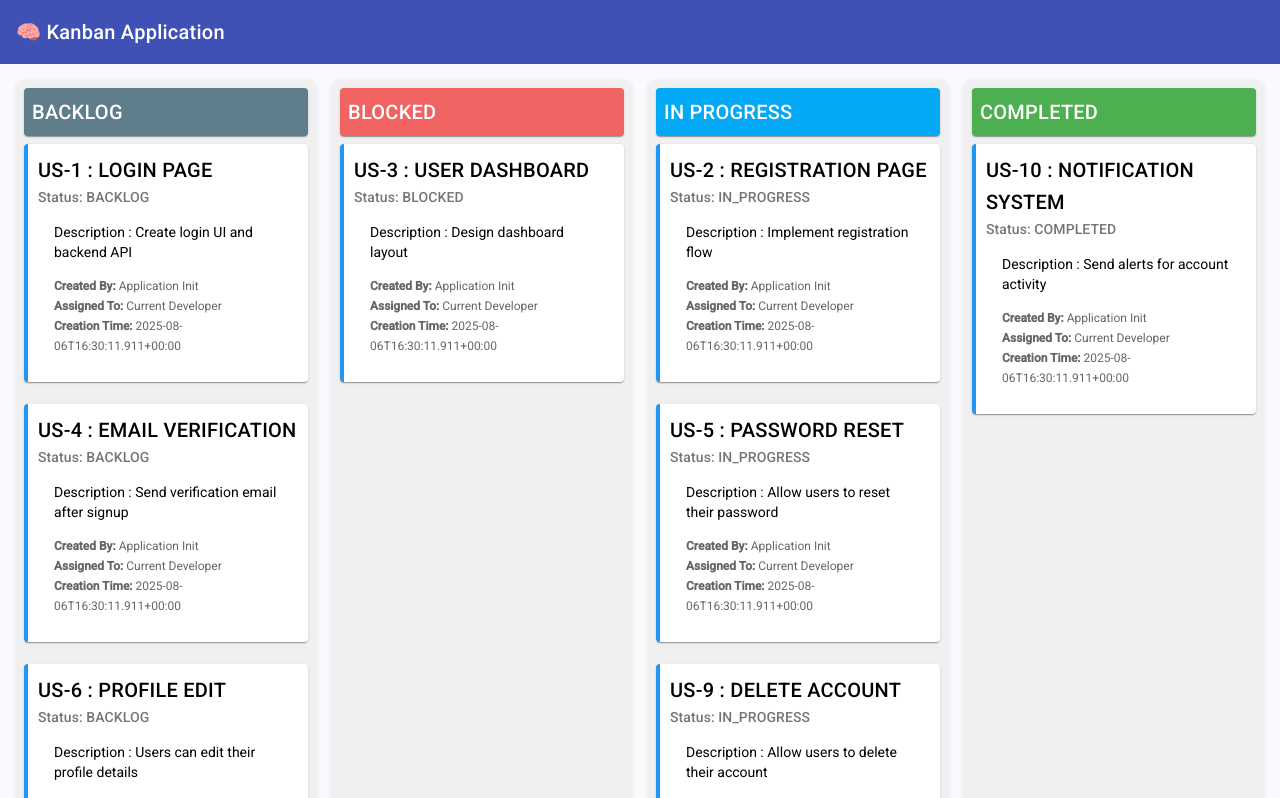
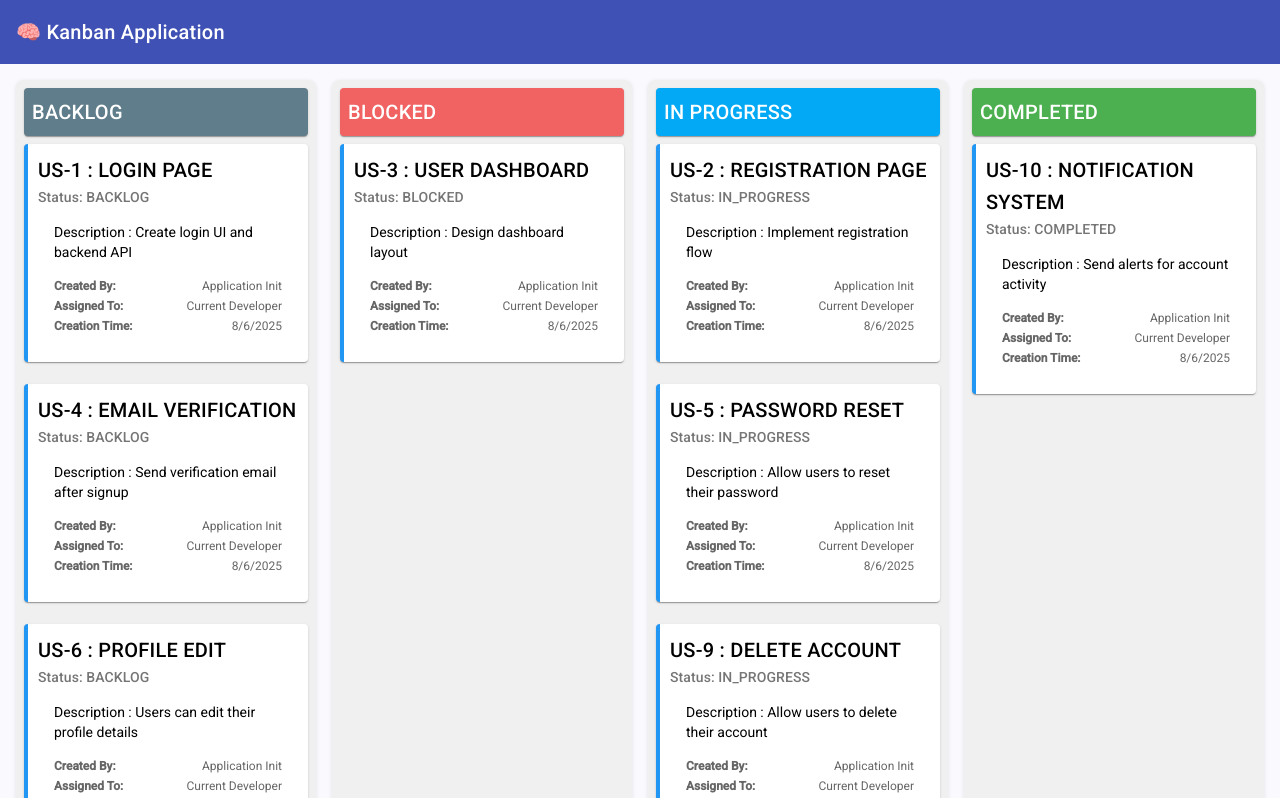
Before and after one commit to Himanshu-Koshti-lab/AngularKanBan, an Angular app: page / in a window 1280 px wide. Shown: the top 798 px of the page. Built offline with nearby package versions, Linux system fonts and the light colour scheme.

Commit message:
Status Fix and Date Fix in Board

```diff
--- a/src/app/component/card/card.css
+++ b/src/app/component/card/card.css
@@ -10,3 +10,9 @@
   color: #666;
   margin-top: 10px;
 }
+
+
+.meta-info{
+  display: flex;
+  justify-content: space-between;
+}
--- a/src/app/component/card/card.html
+++ b/src/app/component/card/card.html
@@ -4,9 +4,9 @@
   <mat-card-content>
     <p>Description : {{ story.description }}</p>
     <div class="meta">
-      <div><strong>Created By: </strong> {{ story.createdBy }}</div>
-      <div><strong>Assigned To: </strong> {{ story.assignedTo }}</div>
-      <div><strong>Creation Time: </strong> {{ story.creationTime }}</div>
+      <div class="meta-info"><strong>Created By: </strong> {{ story.createdBy }}</div>
+      <div class="meta-info"><strong>Assigned To: </strong> {{ story.assignedTo }}</div>
+      <div class="meta-info"><strong>Creation Time: </strong> {{ getReadableTime(story.creationTime) }}</div>
     </div>
   </mat-card-content>
 </mat-card>
--- a/src/app/component/card/card.ts
+++ b/src/app/component/card/card.ts
@@ -9,5 +9,12 @@ import { MatCardModule } from '@angular/material/card';
   styleUrl: './card.css'
 })
 export class Card {
+
+
+getReadableTime(arg0: string) {
+  return new Date(arg0).toLocaleDateString()
+}
+
+
 @Input() story!: Task;
 }
--- a/src/app/entity/task.model.ts
+++ b/src/app/entity/task.model.ts
@@ -2,7 +2,7 @@ export interface Task {
   id: number;
   title: string;
   description: string;
-  status: 'BACKLOG' | 'BLOCKED' | 'IN_PROGRESS' | 'COMPLETED';
+  status: string;
   creationTime: string;
   startTime: string | null;
   lastUpdate: string | null;
```
